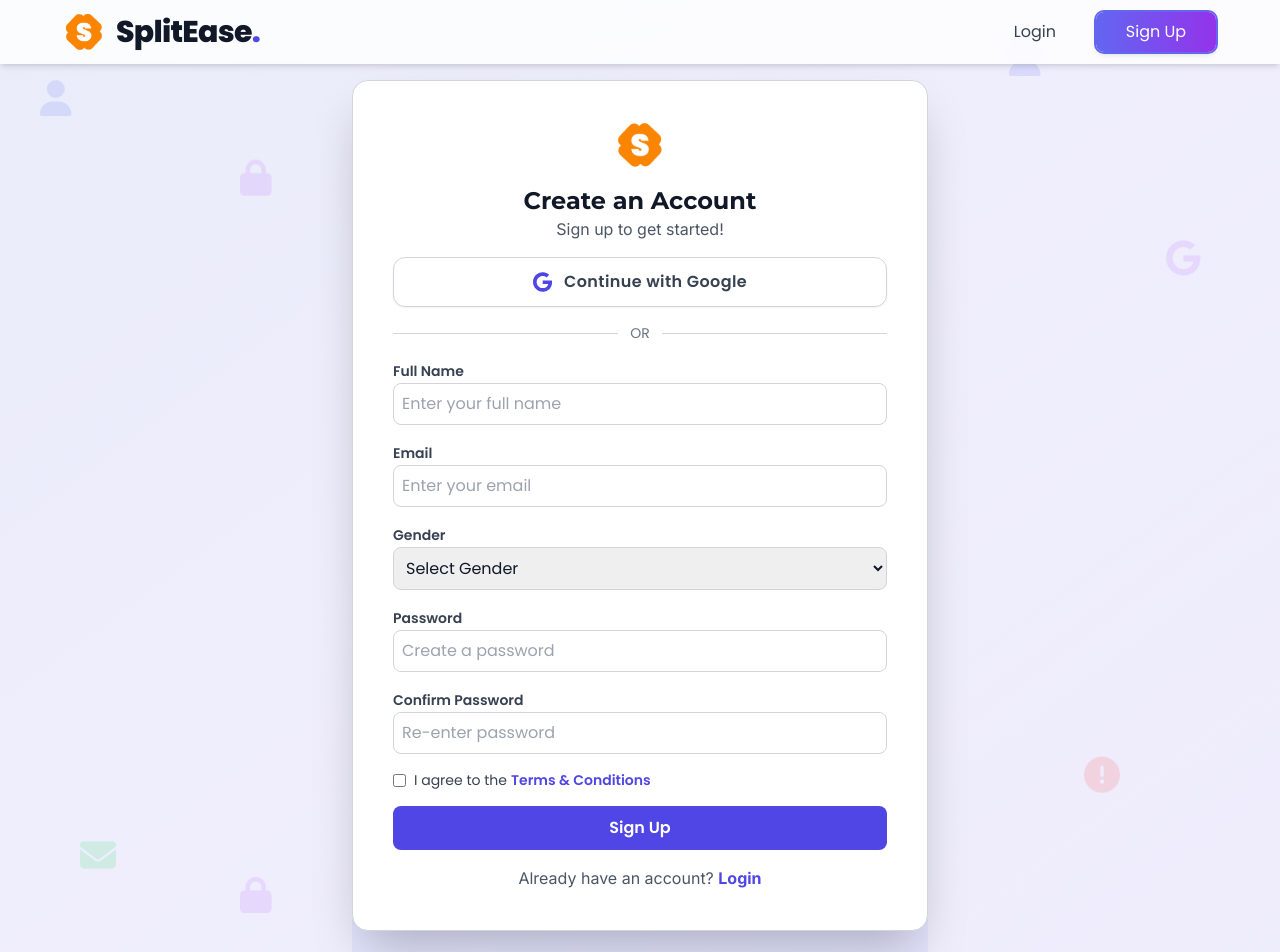
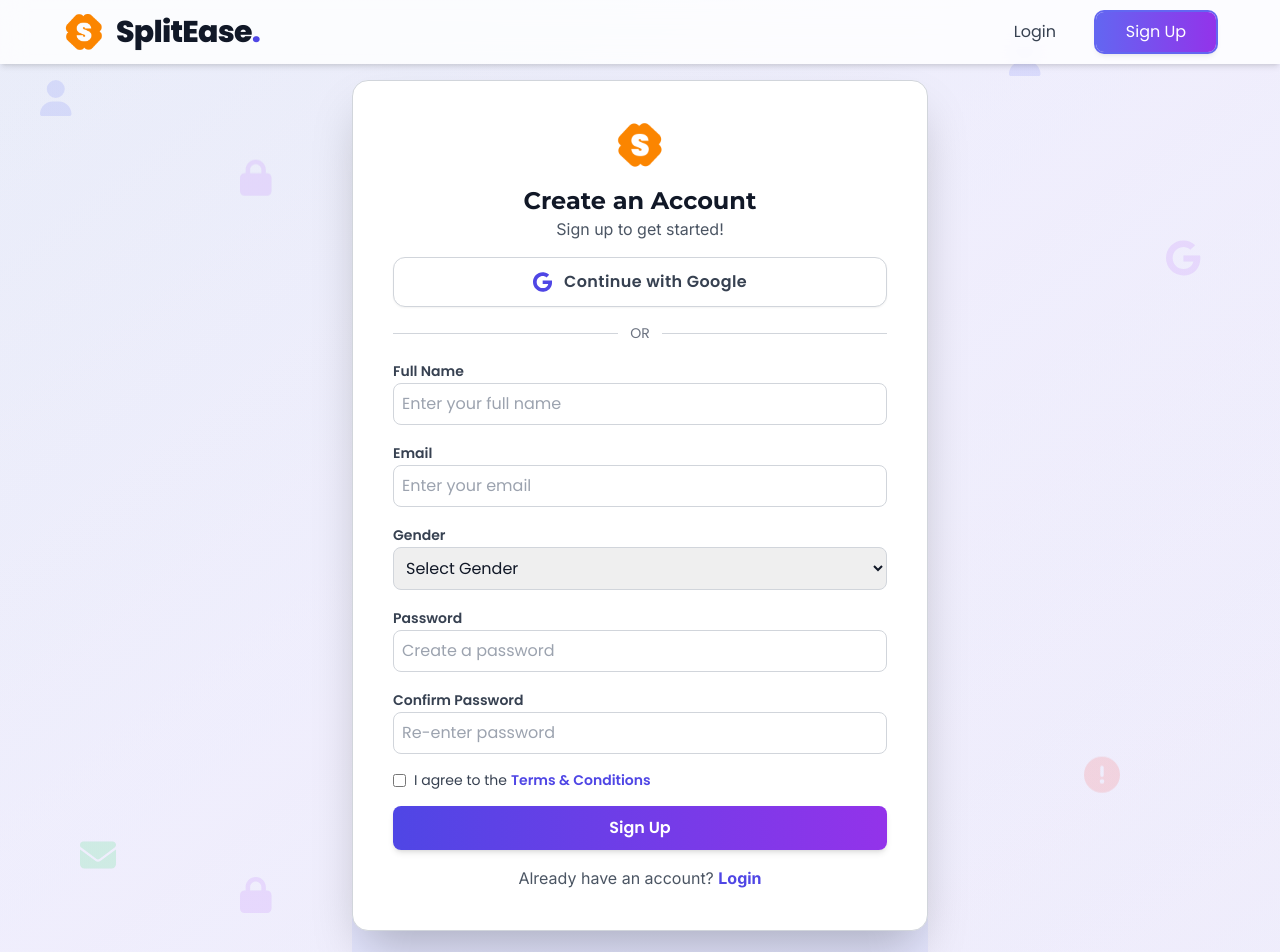
Before and after one commit to CodeTirtho97/SplitEase_frontend, a Next.js app: page /signup in a window 1280 px wide. Shown: the top 952 px of the page. Built offline with nearby package versions, Linux system fonts and the light colour scheme; no server answers.

Commit message:
Button overhaul

```diff
--- a/app/payments/page.tsx
+++ b/app/payments/page.tsx
@@ -343,7 +343,7 @@
                       <td className="py-4 px-4 text-center">
                         <button
                           onClick={() => handlePayNow(payment)}
-                          className="px-4 py-2 bg-blue-600 text-white text-sm font-medium rounded-md hover:bg-blue-700 transition-colors"
+                          className="px-4 py-2 bg-gradient-to-r from-yellow-400 to-orange-500 text-white text-sm font-medium rounded-md hover:from-yellow-500 hover:to-orange-600 shadow-md hover:shadow-lg transition-colors"
                         >
                           Pay Now
                         </button>
--- a/app/signup/page.tsx
+++ b/app/signup/page.tsx
@@ -589,7 +589,7 @@
           {/* Signup Button */}
           <button
             type="submit"
-            className={`w-full py-2.5 rounded-lg bg-indigo-600 text-white font-semibold hover:bg-indigo-700 active:scale-95 ${
+            className={`w-full py-2.5 rounded-lg bg-gradient-to-r from-indigo-600 to-purple-600 text-white font-semibold hover:from-indigo-700 hover:to-purple-700 shadow-md hover:shadow-lg active:scale-95 ${
               loading ? "opacity-50 cursor-not-allowed" : ""
             }`}
             disabled={loading}
--- a/components/ExpenseCard.tsx
+++ b/components/ExpenseCard.tsx
@@ -122,17 +122,17 @@
             <option value="JPY">JPY (¥)</option>
           </select>
         </div>
-        <button
+        {/* <button
           onClick={updateExchangeRates}
           disabled={isUpdatingRates}
-          className="flex items-center space-x-2 bg-gradient-to-r from-indigo-600 to-purple-600 hover:from-indigo-700 hover:to-purple-700 text-white px-4 py-2 rounded-lg shadow-md transition-colors duration-300 disabled:opacity-70"
+          className="flex items-center space-x-2 bg-gradient-to-r from-yellow-600 to-orange-600 hover:from-yellow-700 hover:to-orange-700 text-white px-4 py-2 rounded-lg shadow-md transition-colors duration-300 disabled:opacity-70"
         >
           <FontAwesomeIcon
             icon={faSync}
             className={isUpdatingRates ? "animate-spin" : ""}
           />
           <span>{isUpdatingRates ? "Updating..." : "Update Rates"}</span>
-        </button>
+        </button> */}
       </div>
 
       {/* Expense Cards */}
--- a/components/Navbar.tsx
+++ b/components/Navbar.tsx
@@ -175,7 +175,7 @@
                 text="Sign Out"
                 onClick={handleLogout}
                 variant="danger"
-                size="lg"
+                size="md"
               />
             </>
           ) : (
```
